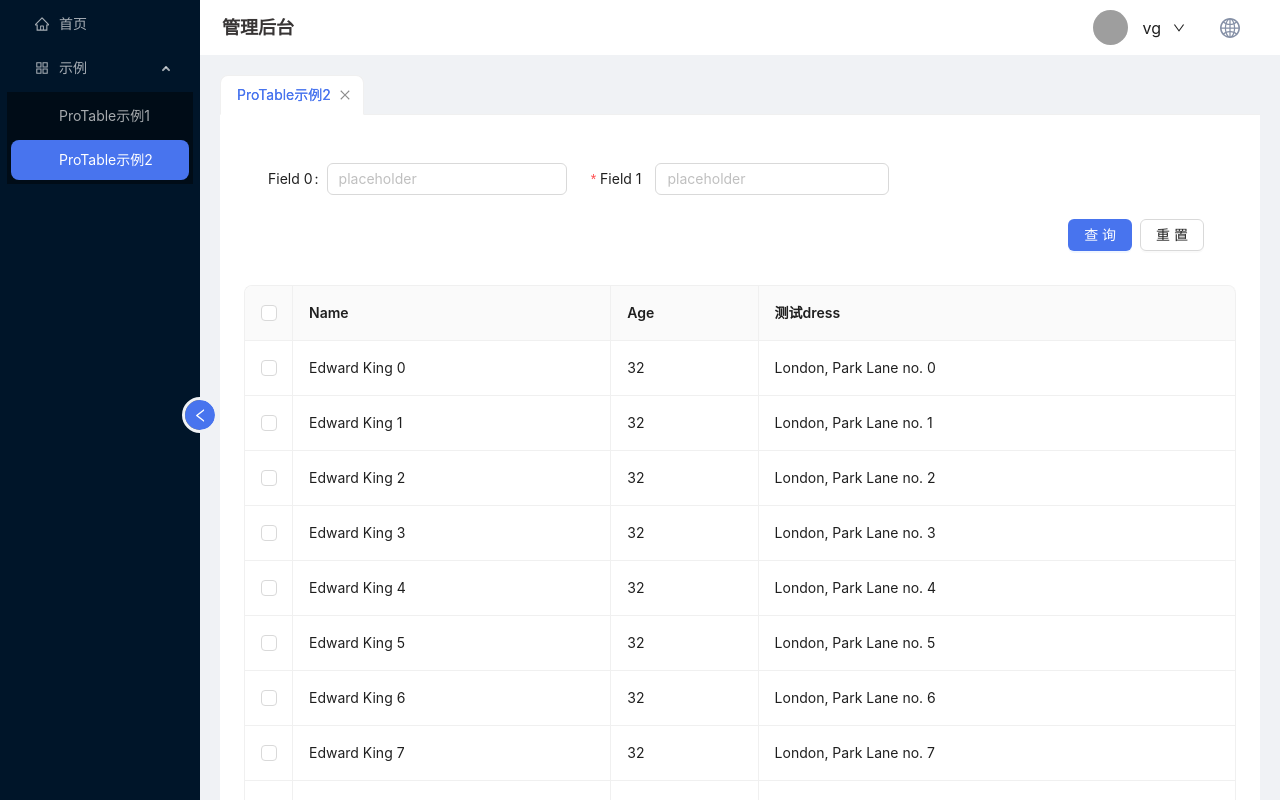
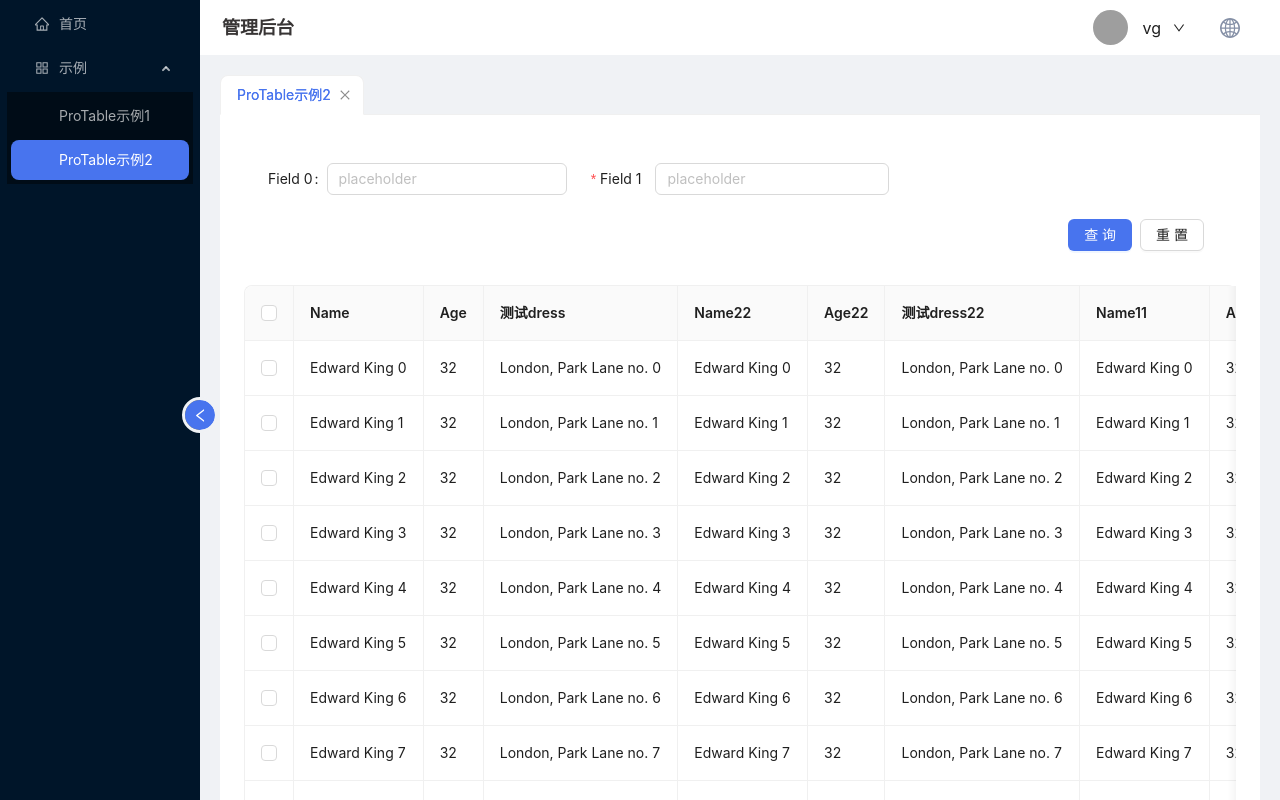
Before and after one commit to gi3636/react-vite-antd5-admin-template, a React (Vite) app: page /#/demo/pro-table in a window 1280 px wide. Shown: the top 800 px of the page. Built offline with nearby package versions, Linux system fonts and the light colour scheme; grey boxes are pictures that could not be loaded.

Commit message:
fix:修复滚动条不显示问题

```diff
--- a/src/components/layout/content/PageContent.tsx
+++ b/src/components/layout/content/PageContent.tsx
@@ -12,7 +12,6 @@ function PageContent({ colorBgContainer }) {
       style={{
         margin: '0 20px',
         padding: 24,
-        minHeight: 280,
         background: colorBgContainer,
       }}>
       <KeepAlive></KeepAlive>
--- a/src/components/pro-table/ProTable.tsx
+++ b/src/components/pro-table/ProTable.tsx
@@ -11,7 +11,7 @@ export interface IProTableProps {
 const ProTable: React.FC<IProTableProps> = ({ tableProps, searchFields, onSearch }) => {
   let loading = !!tableProps?.loading;
   return (
-    <div>
+    <>
       <div
         style={{
           // border: '1px solid #f0f0f0',
@@ -20,8 +20,13 @@ const ProTable: React.FC<IProTableProps> = ({ tableProps, searchFields, onSearch
         }}>
         <SearchForm searchFields={searchFields} onFinish={onSearch} loading={loading} />
       </div>
-      <Table {...tableProps} />
-    </div>
+      <Table
+        {...tableProps}
+        scroll={{
+          x: 'max-content',
+        }}
+      />
+    </>
   );
 };
 
--- a/src/pages/demo/pro-table-demo/tableData.tsx
+++ b/src/pages/demo/pro-table-demo/tableData.tsx
@@ -1,7 +1,6 @@
 import { IField } from '@/components/search-form/SearchForm';
 import { Input } from 'antd';
 import React from 'react';
-import { placeholder } from '@babel/types';
 import { ColumnsType } from 'antd/es/table';
 
 export const columns: ColumnsType = [
@@ -15,6 +14,66 @@ export const columns: ColumnsType = [
   },
   {
     title: '测试dress',
+    dataIndex: 'address',
+  },
+  {
+    title: 'Name22',
+    dataIndex: 'name',
+  },
+  {
+    title: 'Age22',
+    dataIndex: 'age',
+  },
+  {
+    title: '测试dress22',
+    dataIndex: 'address',
+  },
+  {
+    title: 'Name11',
+    dataIndex: 'name',
+  },
+  {
+    title: 'Age11',
+    dataIndex: 'age',
+  },
+  {
+    title: '测试dress11',
+    dataIndex: 'address',
+  },
+  {
+    title: 'Name11',
+    dataIndex: 'name',
+  },
+  {
+    title: 'Age11',
+    dataIndex: 'age',
+  },
+  {
+    title: '测试dress11',
+    dataIndex: 'address',
+  },
+  {
+    title: 'Name11',
+    dataIndex: 'name',
+  },
+  {
+    title: 'Age11',
+    dataIndex: 'age',
+  },
+  {
+    title: '测试dress11',
+    dataIndex: 'address',
+  },
+  {
+    title: 'Name11',
+    dataIndex: 'name',
+  },
+  {
+    title: 'Age11',
+    dataIndex: 'age',
+  },
+  {
+    title: '测试dress11',
     dataIndex: 'address',
   },
 ];
--- a/src/styles/customize.css
+++ b/src/styles/customize.css
@@ -22,9 +22,6 @@
     line-height: 0;
 }
 
-
-.ant-tabs-card >.ant-tabs-nav .ant-tabs-tab{
-}
 /*antd 水平线*/
 .ant-divider-horizontal{
     margin: 15px 0;
--- a/src/styles/reset.css
+++ b/src/styles/reset.css
@@ -61,7 +61,6 @@ legend {
 body,
 html {
   position: relative;
-  overflow: hidden;
   width: 100%;
   height: 100%;
   background: rgb(248, 250, 250);
@@ -77,10 +76,10 @@ html {
   transition: all 0.3s ease-in-out;
 }
 
-*::-webkit-scrollbar {
-  display: none;
-  visibility: hidden;
-}
+/**::-webkit-scrollbar {*/
+/*  display: none;*/
+/*  visibility: hidden;*/
+/*}*/
 
 img {
   border: none;
```
